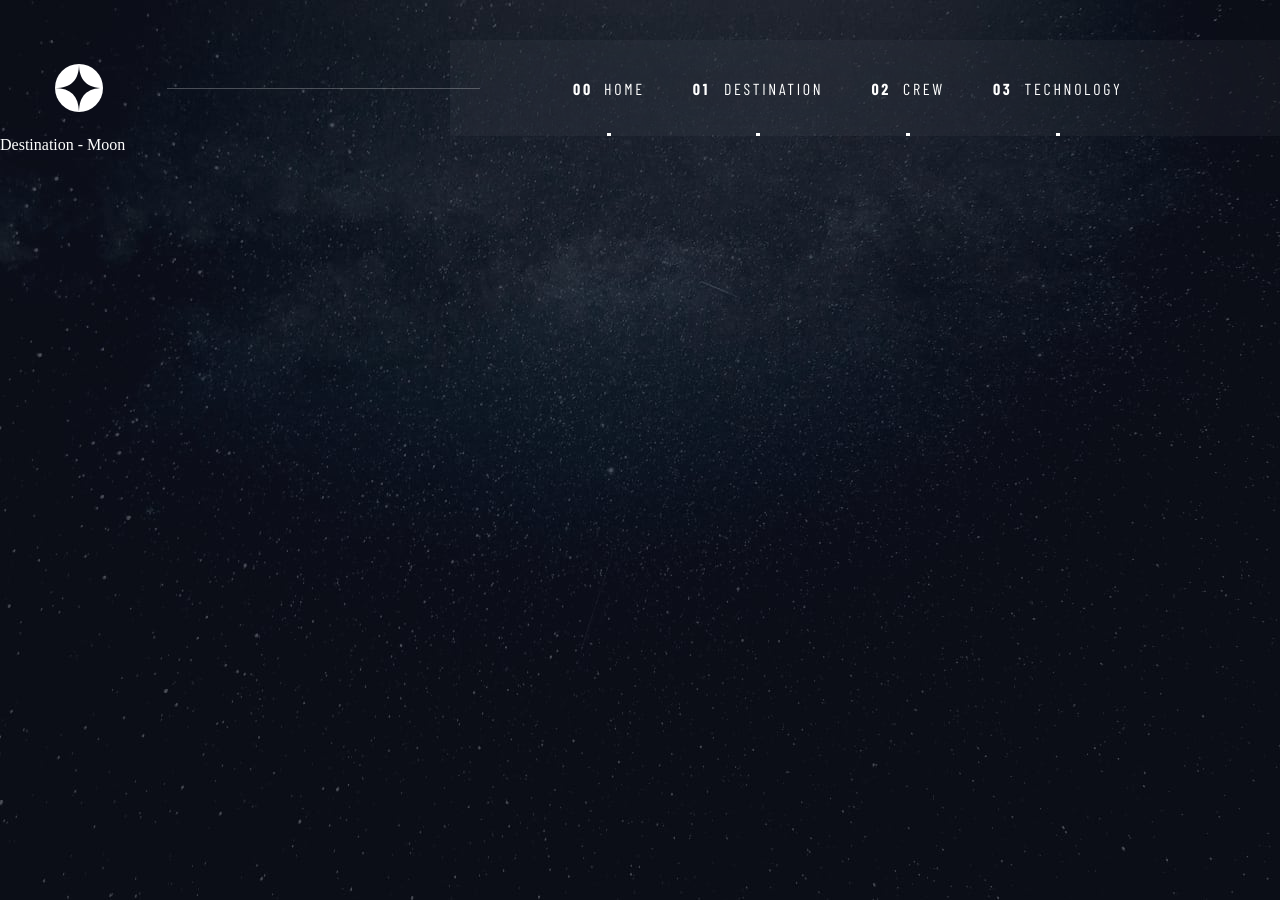
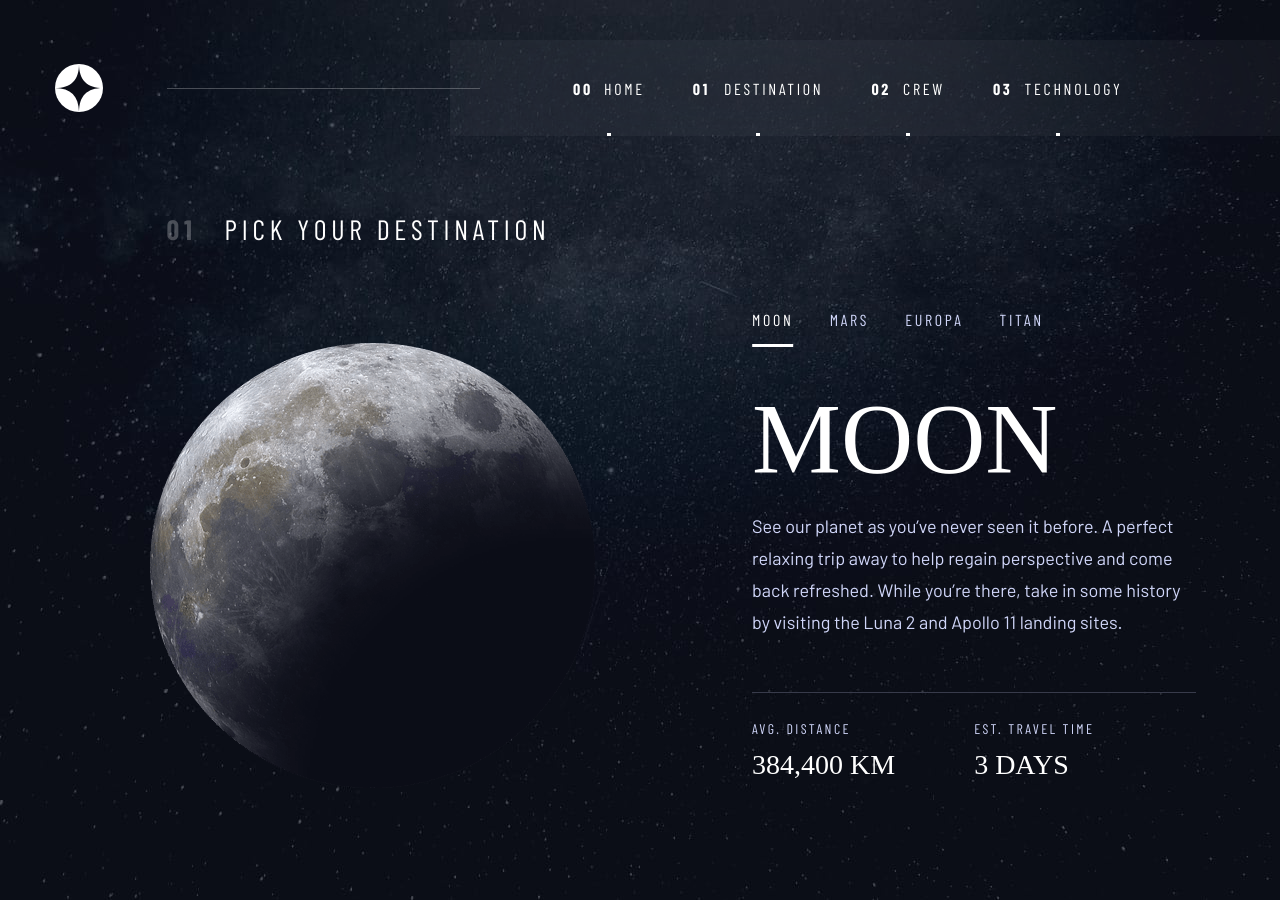
Before and after one commit to TakumaKira/space-tourism-website, a Next.js app: page /destination/moon in a window 1280 px wide. Built offline with nearby package versions, Linux system fonts and the light colour scheme; a web font is replaced by a local one.

Commit message:
[dev] Build destination pages for desktop

```diff
--- a/pages/api/destinationData.ts
+++ b/pages/api/destinationData.ts
@@ -12,8 +12,8 @@ export type DestinationData = {
 const moon: DestinationData = {
   name: 'Moon',
   images: {
-    png: './assets/destination/image-moon.png',
-    webp: './assets/destination/image-moon.webp'
+    png: '/destination/image-moon.png',
+    webp: '/destination/image-moon.webp'
   },
   description: 'See our planet as you’ve never seen it before. A perfect relaxing trip away to help regain perspective and come back refreshed. While you’re there, take in some history by visiting the Luna 2 and Apollo 11 landing sites.',
   distance: '384,400 km',
@@ -23,8 +23,8 @@ const moon: DestinationData = {
 const mars: DestinationData = {
   name: 'Mars',
   images: {
-    png: './assets/destination/image-mars.png',
-    webp: './assets/destination/image-mars.webp'
+    png: '/destination/image-mars.png',
+    webp: '/destination/image-mars.webp'
   },
   description: 'Don’t forget to pack your hiking boots. You’ll need them to tackle Olympus Mons, the tallest planetary mountain in our solar system. It’s two and a half times the size of Everest!',
   distance: '225 mil. km',
@@ -34,8 +34,8 @@ const mars: DestinationData = {
 const europa: DestinationData = {
   name: 'Europa',
   images: {
-    png: './assets/destination/image-europa.png',
-    webp: './assets/destination/image-europa.webp'
+    png: '/destination/image-europa.png',
+    webp: '/destination/image-europa.webp'
   },
   description: 'The smallest of the four Galilean moons orbiting Jupiter, Europa is a winter lover’s dream. With an icy surface, it’s perfect for a bit of ice skating, curling, hockey, or simple relaxation in your snug wintery cabin.',
   distance: '628 mil. km',
@@ -45,8 +45,8 @@ const europa: DestinationData = {
 const titan: DestinationData = {
   name: 'Titan',
   images: {
-    png: './assets/destination/image-titan.png',
-    webp: './assets/destination/image-titan.webp'
+    png: '/destination/image-titan.png',
+    webp: '/destination/image-titan.webp'
   },
   description: 'The only moon known to have a dense atmosphere other than Earth, Titan is a home away from home (just a few hundred degrees colder!). As a bonus, you get striking views of the Rings of Saturn.',
   distance: '1.6 bil. km',
--- a/pages/destination/[name].tsx
+++ b/pages/destination/[name].tsx
@@ -1,14 +1,281 @@
-import type { NextPage } from 'next'
-import { DestinationData } from '../api/destinationData'
-import { data } from '../api/data'
+import type { NextPage } from 'next';
+import Image from 'next/image';
+import Link from 'next/link';
+import { useRouter } from 'next/router';
+import styled from 'styled-components';
+import config from '../../config.json';
+import { data } from '../api/data';
+import { DestinationData } from '../api/destinationData';
+
+const {
+  responsiveBreakPointWidth: {
+    desktopToTablet,
+    tabletToMobile,
+  },
+} = config;
+
+const Header = styled.div`
+  font-family: Barlow Condensed;
+  color: #FFFFFF;
+  @media (max-width: ${tabletToMobile - 1}px) {
+  }
+  @media (min-width: ${tabletToMobile}px) and (max-width: ${desktopToTablet - 1}px) {
+  }
+  @media (min-width: ${desktopToTablet}px) {
+    position: absolute;
+    top: 212px;
+    left: 166.5px;
+    font-size: 28px;
+    letter-spacing: 4.725px;
+  }
+`
+const HeaderNum = styled.span`
+  font-weight: bold;
+  opacity: 0.25;
+  @media (max-width: ${tabletToMobile - 1}px) {
+  }
+  @media (min-width: ${tabletToMobile}px) and (max-width: ${desktopToTablet - 1}px) {
+  }
+  @media (min-width: ${desktopToTablet}px) {
+  }
+`
+const HeaderText = styled.span`
+  font-weight: normal;
+  @media (max-width: ${tabletToMobile - 1}px) {
+  }
+  @media (min-width: ${tabletToMobile}px) and (max-width: ${desktopToTablet - 1}px) {
+  }
+  @media (min-width: ${desktopToTablet}px) {
+    margin-left: 28px;
+  }
+`
+
+const Contents = styled.div`
+  @media (max-width: ${tabletToMobile - 1}px) {
+  }
+  @media (min-width: ${tabletToMobile}px) and (max-width: ${desktopToTablet - 1}px) {
+  }
+  @media (min-width: ${desktopToTablet}px) {
+    display: flex;
+  }
+`
+
+const Planet = styled.div`
+  position: relative;
+  flex-shrink: 0;
+  @media (max-width: ${tabletToMobile - 1}px) {
+  }
+  @media (min-width: ${tabletToMobile}px) and (max-width: ${desktopToTablet - 1}px) {
+  }
+  @media (min-width: ${desktopToTablet}px) {
+    width: 445px;
+    height: 445px;
+    margin-left: calc(230px - (1440px - 100%)/2);
+    margin-top: 207px;
+  }
+`
+
+const TextBox = styled.div`
+  @media (max-width: ${tabletToMobile - 1}px) {
+  }
+  @media (min-width: ${tabletToMobile}px) and (max-width: ${desktopToTablet - 1}px) {
+  }
+  @media (min-width: ${desktopToTablet}px) {
+    width: 445px;
+    margin-left: 157px;
+    margin-top: 174px;
+  }
+`
+
+const TabBox = styled.ul`
+  display: flex;
+  font-family: Barlow Condensed;
+  color: #D0D6F9;
+  @media (max-width: ${tabletToMobile - 1}px) {
+  }
+  @media (min-width: ${tabletToMobile}px) and (max-width: ${desktopToTablet - 1}px) {
+  }
+  @media (min-width: ${desktopToTablet}px) {
+    height: 34px;
+    & > *:not(:first-child) {
+      margin-left: 36px;
+    }
+    font-size: 16px;
+    letter-spacing: 2.7px;
+  }
+`
+const Tab = styled.li<{selected: boolean}>`
+  position: relative;
+  @media (max-width: ${tabletToMobile - 1}px) {
+  }
+  @media (min-width: ${tabletToMobile}px) and (max-width: ${desktopToTablet - 1}px) {
+  }
+  @media (min-width: ${desktopToTablet}px) {
+  }
+  color: ${props => props.selected ? '#FFFFFF' : 'inherit'};
+  &::after {
+    content: '';
+    position: absolute;
+    height: 3px;
+    width: ${props => props.selected ? '100%' : '0px'};
+    left: 50%;
+    transform: translateX(-50%);
+    transition: width 0.3s;
+    background-color: #FFFFFF;
+  }
+  &:hover::after {
+    width: 100%;
+  }
+`
+const A = styled.a`
+  display: block;
+  height: 100%;
+  text-transform: uppercase;
+`
+
+const H1 = styled.h1`
+  font-weight: normal;
+  text-transform: uppercase;
+  margin-block-start: 0;
+  margin-block-end: 0;
+  @media (max-width: ${tabletToMobile - 1}px) {
+  }
+  @media (min-width: ${tabletToMobile}px) and (max-width: ${desktopToTablet - 1}px) {
+  }
+  @media (min-width: ${desktopToTablet}px) {
+    font-size: 100px;
+    margin-top: 37px;
+  }
+`
+
+const Description = styled.p`
+  font-family: Barlow;
+  margin-block-start: 0;
+  margin-block-end: 0;
+  color: #D0D6F9;
+  @media (max-width: ${tabletToMobile - 1}px) {
+  }
+  @media (min-width: ${tabletToMobile}px) and (max-width: ${desktopToTablet - 1}px) {
+  }
+  @media (min-width: ${desktopToTablet}px) {
+    font-size: 18px;
+    line-height: 32px;
+    /* or 178% */
+    margin-top: 14px;
+  }
+`
+
+const StatBox = styled.div`
+  position: relative;
+  &::before {
+    content: '';
+    position: absolute;
+    height: 1px;
+    width: 100%;
+    background-color: #383B4B;
+  }
+  display: flex;
+  @media (max-width: ${tabletToMobile - 1}px) {
+  }
+  @media (min-width: ${tabletToMobile}px) and (max-width: ${desktopToTablet - 1}px) {
+  }
+  @media (min-width: ${desktopToTablet}px) {
+    margin-top: 54px;
+    width: 444px;
+  }
+`
+const Stat = styled.div`
+  display: flex;
+  flex-direction: column;
+  @media (max-width: ${tabletToMobile - 1}px) {
+  }
+  @media (min-width: ${tabletToMobile}px) and (max-width: ${desktopToTablet - 1}px) {
+  }
+  @media (min-width: ${desktopToTablet}px) {
+    margin-top: 28px;
+    &:not(:first-child) {
+      margin-left: 79px;
+    }
+  }
+`
+const StatLabel = styled.span`
+  font-family: Barlow Condensed;
+  color: #D0D6F9;
+  @media (max-width: ${tabletToMobile - 1}px) {
+  }
+  @media (min-width: ${tabletToMobile}px) and (max-width: ${desktopToTablet - 1}px) {
+  }
+  @media (min-width: ${desktopToTablet}px) {
+    font-size: 14px;
+    /* identical to box height */
+
+    letter-spacing: 2.3625px;
+  }
+`
+const StatInfo = styled.span`
+  text-transform: uppercase;
+  @media (max-width: ${tabletToMobile - 1}px) {
+  }
+  @media (min-width: ${tabletToMobile}px) and (max-width: ${desktopToTablet - 1}px) {
+  }
+  @media (min-width: ${desktopToTablet}px) {
+    margin-top: 12px;
+    font-size: 28px;
+  }
+`
+
+interface TabItemProps {
+  destinationName: string,
+}
+const TabItem: NextPage<TabItemProps> = ({destinationName}) => {
+  const router = useRouter()
+  const { name } = router.query
+
+  return (
+    <Tab selected={name === destinationName}>
+      <Link href={`/destination/${destinationName}`} passHref>
+        <A>{destinationName}</A>
+      </Link>
+    </Tab>
+  )
+}
 
 interface Props {
   destination: DestinationData,
 }
 const Destination: NextPage<Props> = ({ destination }) => {
-  console.log(destination)
   return (
-    <span>Destination - {destination.name}</span>
+    <>
+      <Header>
+        <HeaderNum>01</HeaderNum>
+        <HeaderText>PICK YOUR DESTINATION</HeaderText>
+      </Header>
+      <Contents>
+        <Planet>
+          <Image src={destination.images.png} alt={destination.name} layout="fill" />
+        </Planet>
+        <TextBox>
+          <TabBox>
+            <TabItem destinationName="moon" />
+            <TabItem destinationName="mars" />
+            <TabItem destinationName="europa" />
+            <TabItem destinationName="titan" />
+          </TabBox>
+          <H1>{destination.name}</H1>
+          <Description>{destination.description}</Description>
+          <StatBox>
+            <Stat>
+              <StatLabel>AVG. DISTANCE</StatLabel>
+              <StatInfo>{destination.distance}</StatInfo>
+            </Stat>
+            <Stat>
+              <StatLabel>EST. TRAVEL TIME</StatLabel>
+              <StatInfo>{destination.travel}</StatInfo>
+            </Stat>
+          </StatBox>
+        </TextBox>
+      </Contents>
+    </>
   )
 }
 
--- a/styles/globals.css
+++ b/styles/globals.css
@@ -16,7 +16,7 @@ a {
   box-sizing: border-box;
 }
 
-ol {
+ol, ul {
   list-style-type: none;
   margin-block-start: 0;
   margin-block-end: 0;
```
